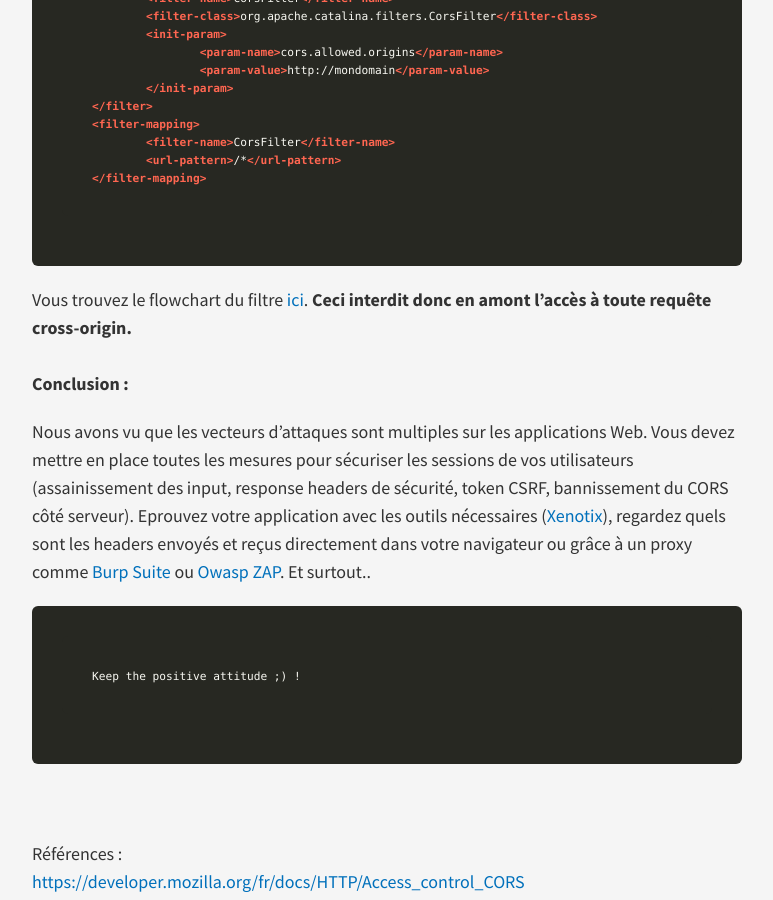
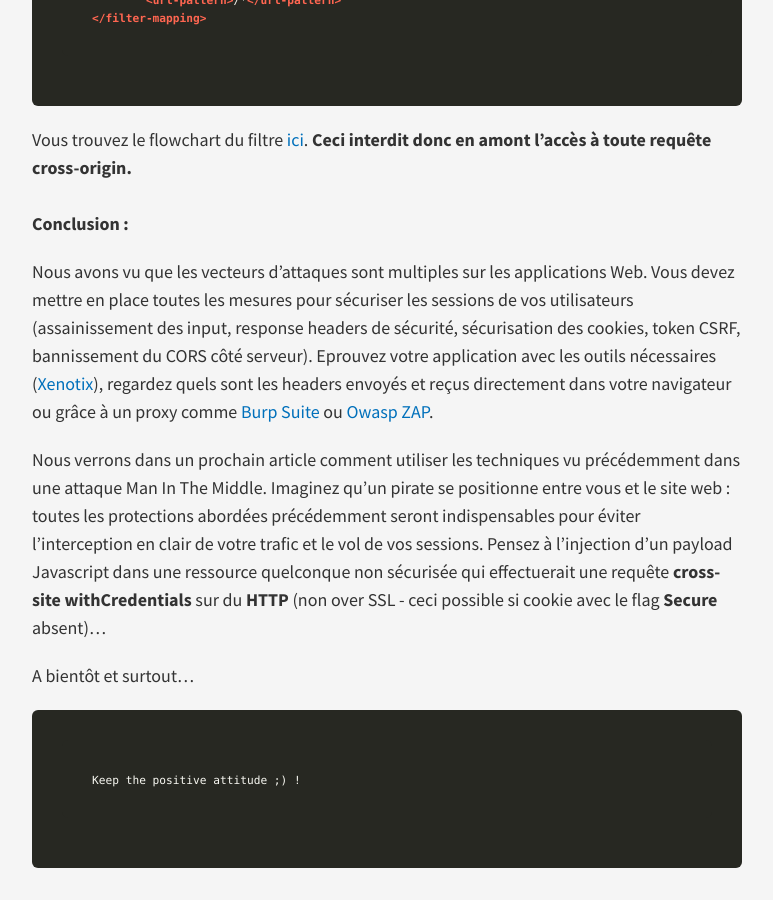
Before and after one commit to phackt/phackt.github.io, a Jekyll site: the page built from _posts/2016-08-20-xss-cors-csrf-partie-3-cors-csrf.markdown, in a window 1280 px wide and 900 px high, scrolled down 6303 px. Shown: the whole window, without its empty margins (253-1026 px from the left). Built offline with Jekyll 4.4.1, drawn with Linux system fonts in a browser that asks for light colours; nearby versions of some CDN libraries; comment, search, counter and statistics services are not loaded; some of the changed text lies outside the part shown.

````diff
--- a/_posts/2016-08-20-xss-cors-csrf-partie-3-cors-csrf.markdown
+++ b/_posts/2016-08-20-xss-cors-csrf-partie-3-cors-csrf.markdown
@@ -148,8 +145,11 @@ Vous trouvez le flowchart du filtre [ici](http://tomcat.apache.org/tomcat-8.0-do
 <br />
 **Conclusion :**
 
-Nous avons vu que les vecteurs d’attaques sont multiples sur les applications Web. Vous devez mettre en place toutes les mesures pour sécuriser les sessions de vos utilisateurs (assainissement des input, response headers de sécurité, token CSRF, bannissement du CORS côté serveur). Eprouvez votre application avec les outils nécessaires ([Xenotix](https://www.owasp.org/index.php/OWASP_Xenotix_XSS_Exploit_Framework)), regardez quels sont les headers envoyés et reçus directement dans votre navigateur ou grâce à un proxy comme [Burp Suite](https://portswigger.net/burp/) ou [Owasp ZAP]( https://www.owasp.org/index.php/OWASP_Zed_Attack_Proxy_Project).
-Et surtout..
+Nous avons vu que les vecteurs d’attaques sont multiples sur les applications Web. Vous devez mettre en place toutes les mesures pour sécuriser les sessions de vos utilisateurs (assainissement des input, response headers de sécurité, sécurisation des cookies, token CSRF, bannissement du CORS côté serveur). Eprouvez votre application avec les outils nécessaires ([Xenotix](https://www.owasp.org/index.php/OWASP_Xenotix_XSS_Exploit_Framework)), regardez quels sont les headers envoyés et reçus directement dans votre navigateur ou grâce à un proxy comme [Burp Suite](https://portswigger.net/burp/) ou [Owasp ZAP]( https://www.owasp.org/index.php/OWASP_Zed_Attack_Proxy_Project).
+
+Nous verrons dans un prochain article comment utiliser les techniques vu précédemment dans une attaque Man In The Middle. Imaginez qu'un pirate se positionne entre vous et le site web : toutes les protections abordées précédemment seront indispensables pour éviter l'interception en clair de votre trafic et le vol de vos sessions. Pensez à l'injection d'un payload Javascript dans une ressource quelconque non sécurisée qui effectuerait une requête **cross-site withCredentials** sur du **HTTP** (non over SSL - ceci possible si cookie avec le flag **Secure** absent)...
+
+A bientôt et surtout...
 
 ```
 Keep the positive attitude ;) !
````
Also changed, not shown: other parts of _posts/2016-08-20-xss-cors-csrf-partie-3-cors-csrf.markdown (+1 -4 lines).
